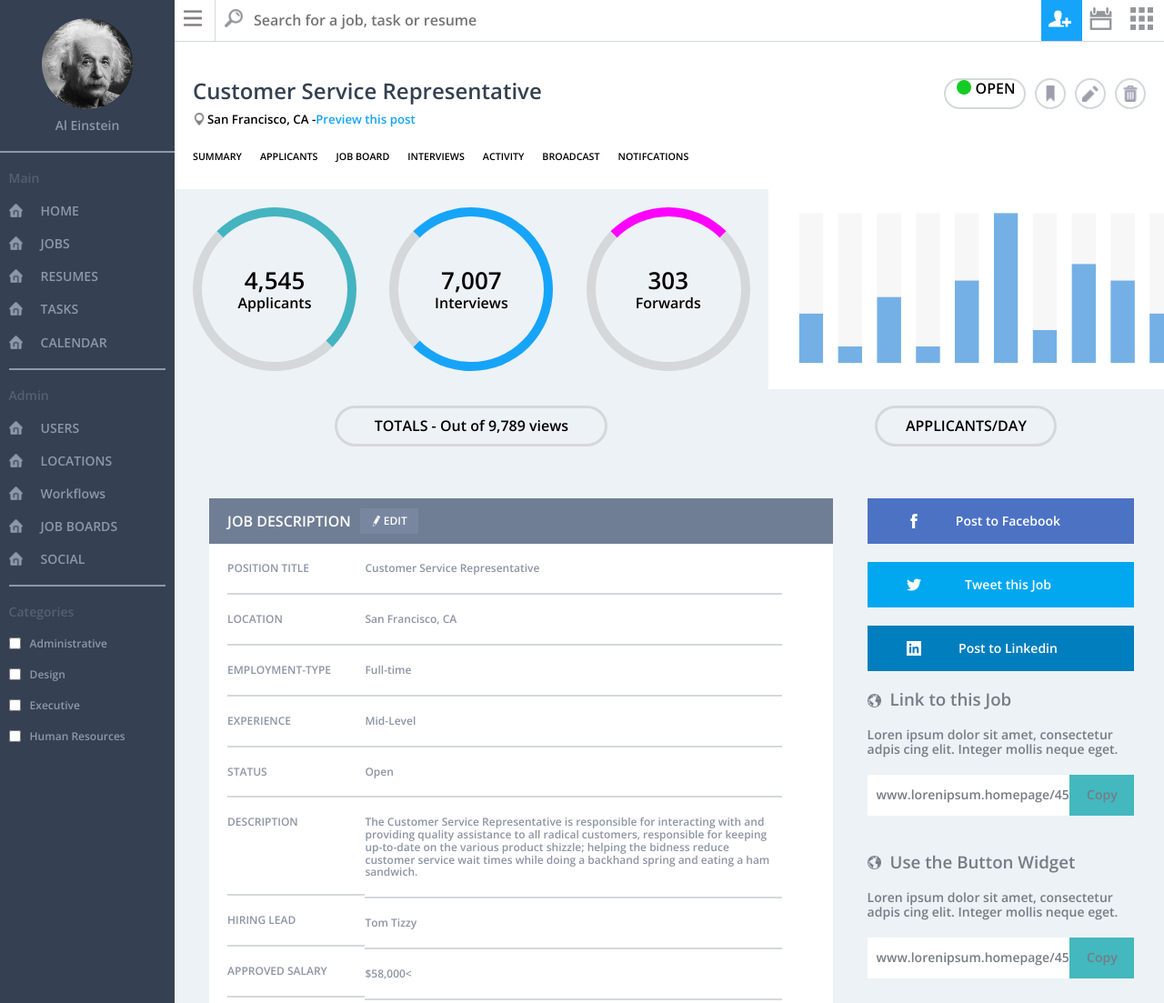
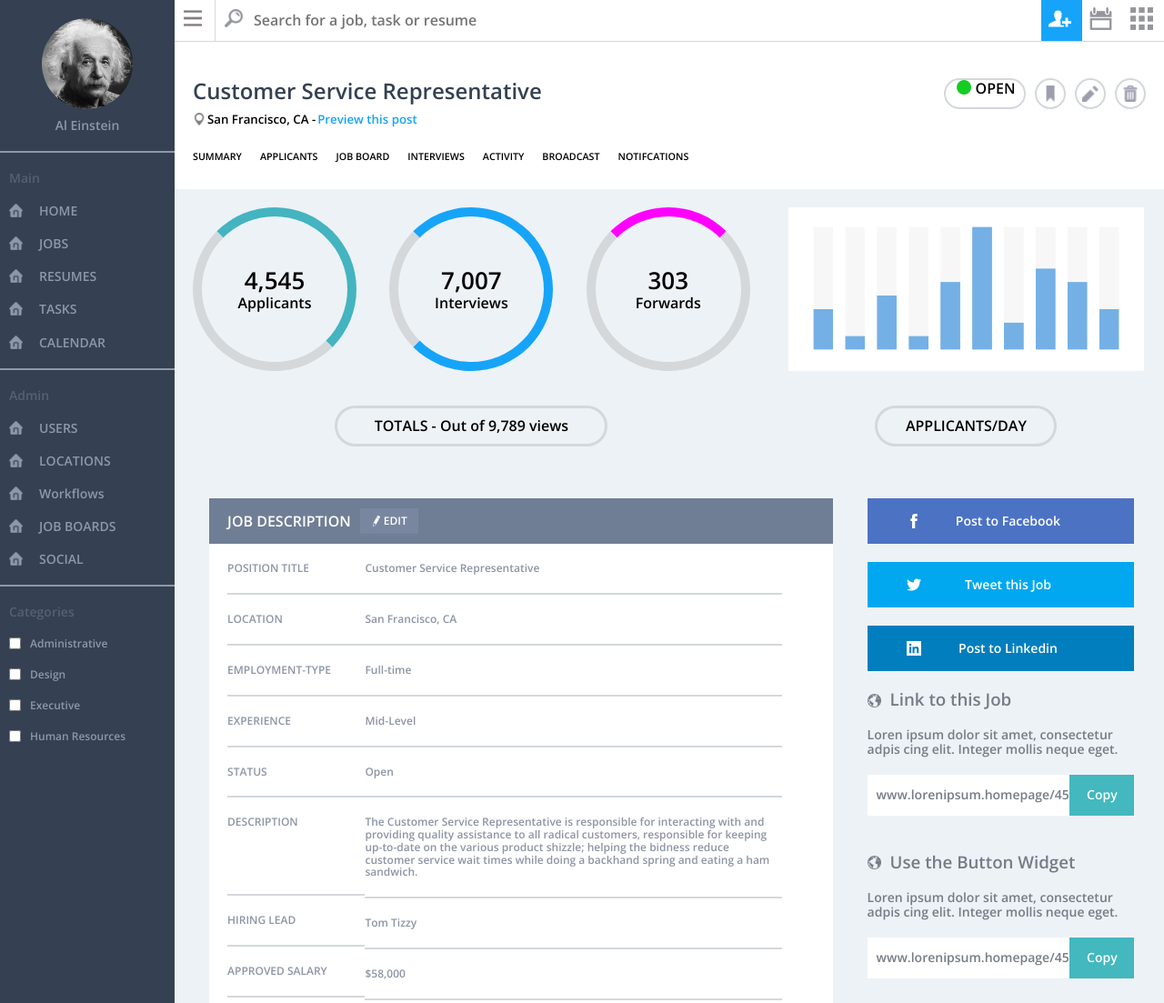
Before and after one commit to NikBorn/NB-static-comp-challenge-3, a plain HTML site: page index.html in a window 1280 px wide. Shown: the top 1103 px of the page at 91% size. Drawn offline with nearby package versions, Linux system fonts and the light colour scheme.

Commit message:
finish layout spacing

```diff
--- a/index.html
+++ b/index.html
@@ -6,8 +6,10 @@
     <link rel='stylesheet' href='normalize.css'>
     <link rel='stylesheet' href='styles.css'>
     <link href="https://fonts.googleapis.com/css?family=Open+Sans:600" rel="stylesheet">
+    <meta name="viewport" content="width=device-width, initial-scale=1.0">
   </head>
   <body>
+
     <aside>
       <div class="employee-profile">
         <div class="employee-picture">
@@ -77,7 +79,7 @@
         </div>
         <div class="categories">
           <div class="categories-main-aside">
-            <p>Categories</P>
+          <p>Categories</p>
         </div>
         <div class="admin-cntr aside-cntr">
           <input type="checkbox" class="admin-cb">
@@ -97,6 +99,7 @@
         </div>
       </div>
     </aside>
+
     <div class="right-side">
       <header class="search-area">
         <div class="hamburger-menu">
@@ -159,6 +162,7 @@
           </div>
         </article>
         <article class="bar-graph">
+          <img src="images/graph.png">
         </article>
       </section>
       <section class="totals-container">
@@ -204,7 +208,7 @@
                 <p>Open</p>
                 <p>The Customer Service Representative is responsible for interacting with and providing quality assistance to all radical customers, responsible for keeping up-to-date on the various product shizzle; helping the bidness reduce customer service wait times while doing a backhand spring and eating a ham sandwich.</p>
                 <p>Tom Tizzy</p>
-                <p>$58,000<
+                <p>$58,000</p>
               </div>
             </div>
           </div>
--- a/styles.css
+++ b/styles.css
@@ -1,7 +1,6 @@
 *,
 *::before,
-*::after
- {
+*::after {
   box-sizing: border-box;
   font-family: 'Open Sans';
   margin: 0px;
@@ -61,14 +60,15 @@ aside p {
   background-repeat: no-repeat;
   background-size: cover;
   height: 15px;
-  margin-right: 20px;
+  margin-right: 18px;
   width: 15px;
+  margin-left: 10px;
 }
 
 .main-aside,
 .admin,
 .categories {
-  width: 90%;
+  width: 100%;
 }
 
 .categories-main-aside,
@@ -78,8 +78,21 @@ aside p {
   padding-top: 20px;
 }
 
+.categories-main-aside p,
+.admin-main-aside p,
+.main-main-aside p {
+  margin-left: 10px;
+}
+
 label {
   font-size: 12px;
+}
+
+.admin-cb,
+.design-cb,
+.executive-cb,
+.hr-cb {
+  margin-left: 10px;
 }
 
 .social-cntr,
@@ -200,6 +213,7 @@ h5 {
 
 .preview-post {
   color: #16A4F9;
+  margin-left: 2px;
 }
 
 .header-btns-container {
@@ -313,9 +327,16 @@ h5 {
 }
 
 .bar-graph {
-  background-image: url("images/graph.png");
   background-size: cover;
   width: 40%;
+  display: flex;
+  align-items: center;
+  justify-content: center;
+}
+
+.bar-graph img {
+  width: 90%;
+  height: auto;
 }
 
 .totals-container {
@@ -539,6 +560,11 @@ h5 {
   width: 100%;
 }
 
+.button-widget-btn,
+.link-area-btn {
+  color: #FFFFFF;
+}
+
 .button-widget-copy,
 .resumes-copy,
 .link-text-copy {
@@ -554,3 +580,17 @@ h5 {
   justify-content: center;
   width: 25%;
 }
+
+@media screen and (max-width: 1000px) {
+
+  aside {
+    display: none;
+  }
+
+  .right-side {
+    width: 100%;
+    padding-left: 10px;
+    padding-right: 10px;
+  }
+
+}
```
Also changed, not shown: indexx.html (added, +10 -0 lines), 1 other file. Lines whose indentation alone changed are shown as unchanged.
